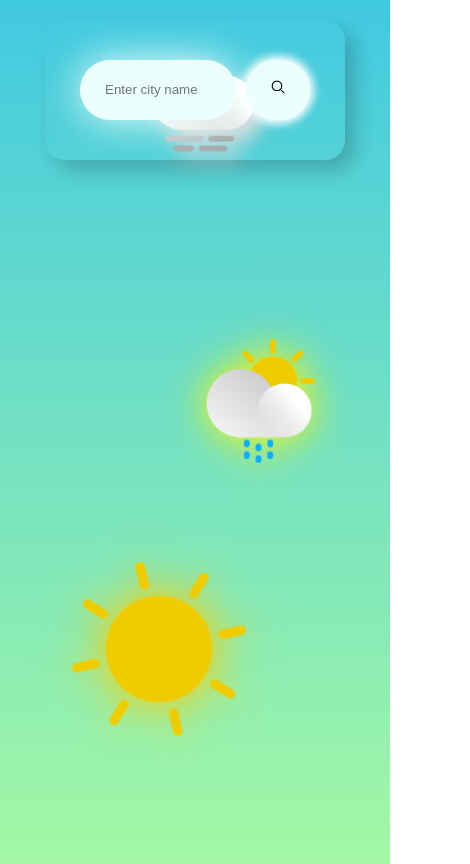
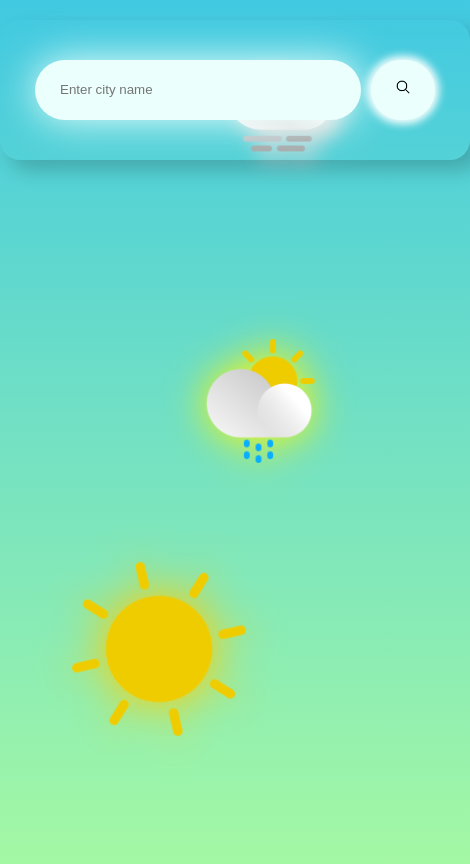
Before and after one commit to Arul28032003/Simple_web, a plain HTML site: page index.html in a window 390 px wide. Shown: the whole page, 470 px wide, since content can reach past the window. Drawn offline with Linux system fonts and the light colour scheme.

Commit message:
modified css

```diff
--- a/style.css
+++ b/style.css
@@ -169,7 +169,7 @@ body {
   .outer2 img {
     width: 125px;
     top: 5%;
-    left: 35%;
+    left: 55%;
   }
   .outer3 img {
     width: 200px;
@@ -177,7 +177,7 @@ body {
     left: 15%;
   }
   .card {
-    width: 300px;
+    width: 500px;
     margin: 5% auto 0;
   }
 }
```
